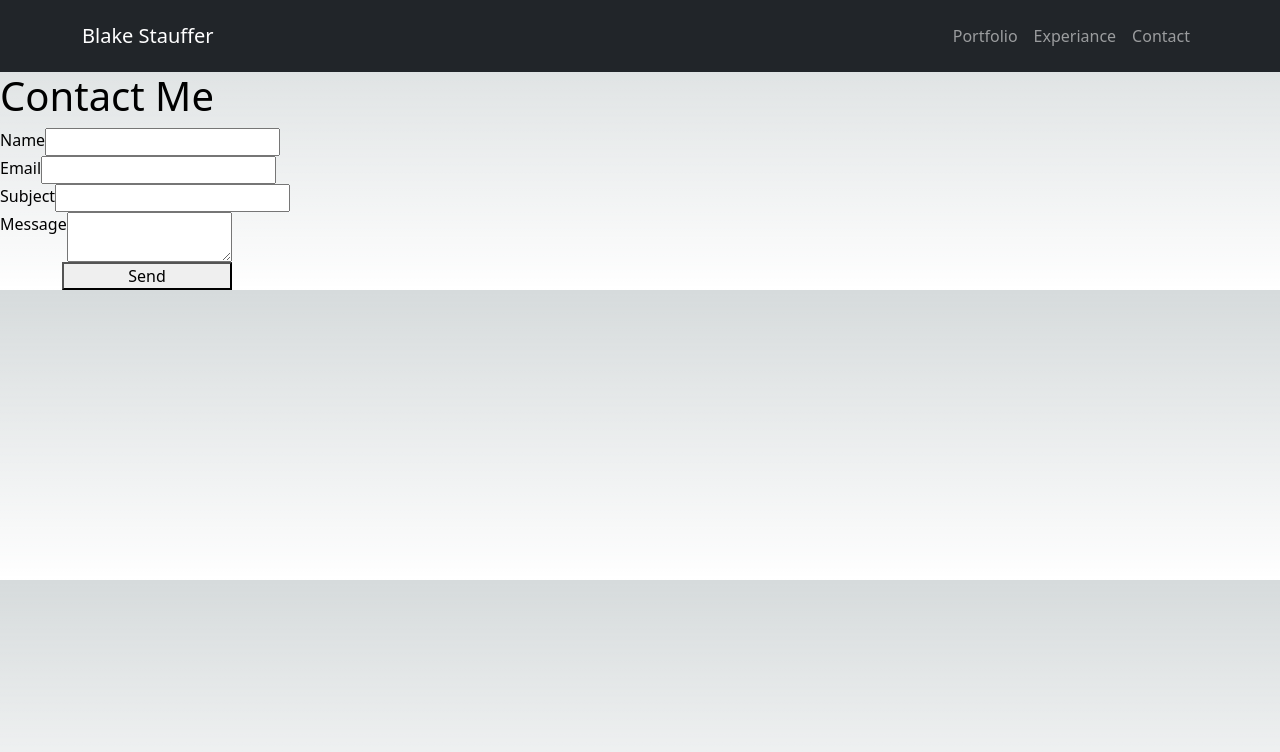
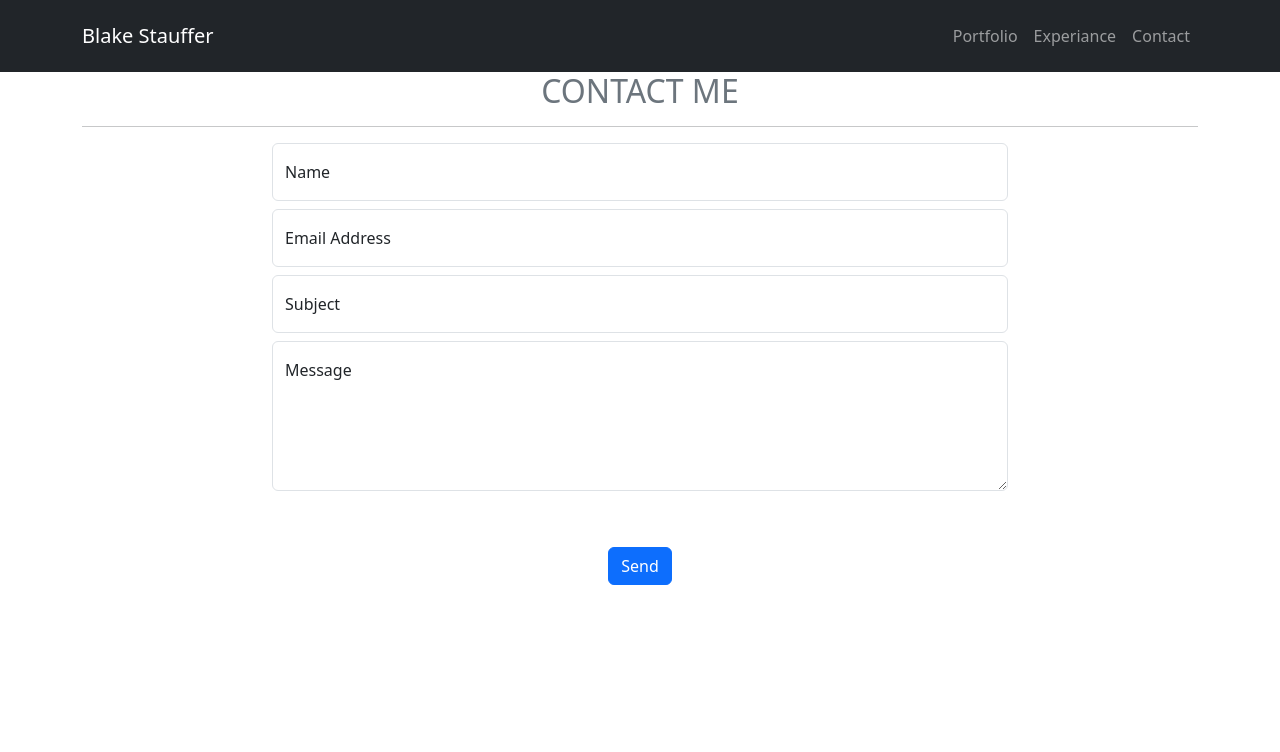
Before and after one commit to bestauffer/my-newer-next, a Next.js app: page /contact in a window 1280 px wide. Shown: the top 752 px of the page. Built offline with nearby package versions, Linux system fonts and the light colour scheme.

Commit message:
contact form has been bootstrapped

```diff
--- a/src/app/contact/layout.js
+++ b/src/app/contact/layout.js
@@ -1,13 +1,16 @@
 import React from 'react';
-
+import 'bootstrap/dist/css/bootstrap.css';
 import styles from '@@/app/layout.module.css';
 
 export default function Layout({ children }) {
+
+
+
   return (
-    <div>
-     <h1>
+    <div >
+      {/* <h1>
         Contact Me
-      </h1>
+      </h1> */}
       <div>
         {children}
       </div>
--- a/src/app/contact/page.js
+++ b/src/app/contact/page.js
@@ -1,57 +1,32 @@
 "use client"
-import '@@/styles/globals.css';
-import React from "react";
-import {useRef} from "react";
+import React, { useEffect, useRef, useState } from "react";
+import { useRouter } from 'next/navigation';
 import emailjs from '@emailjs/browser';
+// import 'bootstrap/dist/css/bootstrap.min.css';
 
 const Page = () => {
+    // useEffect(() => {
+    //     typeof document !== undefined
+    //       ? require("bootstrap/dist/js/bootstrap")
+    //       : null;
+    //   }, []);
+
     const form = useRef();
     //const navigate = useNavigate();
-    const [formStatus, setFormStatus] = React.useState('Send')
+    const router = useRouter();
+    const [formStatus, setFormStatus] = useState('Send');
 
     const onSubmit = (e) => {
         e.preventDefault();
 
-      setFormStatus('Submitting...')
-      const { name, email, message } = e.target.elements
-      let conFom = {
-        name: name.value,
-        email: email.value,
-        message: message.value,
-      }
-      console.log(conFom);
-      try {
-        //    await axios.get(apiPath)
-        //    .then(res => {
-          emailjs.sendForm(process.env.SERVICE_ID, process.env.TEMPLATE_ID, form.current, process.env.PUBLIC_KEY)
+        setFormStatus('Submitting...');
+        emailjs.sendForm(process.env.NEXT_PUBLIC_SERVICE_ID, process.env.NEXT_PUBLIC_TEMPLATE_ID, form.current, process.env.NEXT_PUBLIC_KEY)
             .then((result) => {
-        //navigate("/");
-          console.log(result.text);
+                setFormStatus('Send');
+                router.push("/");
             }, (error) => {
-        //navigate("/");
-          console.log(error.text);
+                setFormStatus('Error');
             });
-        // http.get('/email')
-        //   .then(response => {
-        //      navigate("/");
-        //     //setUsername(response.data.message);
-        //     //storeData("myMessage", response.data.message);
-        //   })
-        //   .catch(error => {
-        //     console.error(error);
-        //     navigate("/");
-        //   });
-
-        // const res = await fetch(`${apiPath}`);
-        // const response = await res.json();
-        // await setUsername(response.message);
-        // await storeData("myMessage", response.message);
-
-      } catch {
-        //await storeData("myUser", "error");
-        //setUsername("error with deno server... \nBut welcome to my profile");
-        //if (onError) onError(error);
-      }
 
         e.target.elements.name.value = '';
         e.target.elements.email.value = '';
@@ -59,40 +34,49 @@ const Page = () => {
         e.target.elements.subject.value = '';
 
     }
+
     return (
-        <div >
-            <div>
-                <form ref={form} style={{ width: "232px", display: "flex", flexDirection:"column", justifyContent:"center"}}onSubmit={onSubmit}>
-                    <div style={{ display: "flex", justifyContent:"space-between"}}>
-                        <label htmlFor="name">
-                            Name
-                        </label>
-                        <input type="text" name="name" required />
+<>
+<head>
+<link rel="stylesheet" href="https://fonts.googleapis.com/css?family=Montserrat:400,700&amp;display=swap"></link>
+        <link rel="stylesheet" href="https://fonts.googleapis.com/css?family=Lato:400,700,400italic,700italic&amp;display=swap"></link>
+</head>
+<div id="page-top" data-bs-spy="scroll" data-bs-target="#mainNav" data-bs-offset="72">
+<section id="contact">
+        <div class="container">
+            <h2 class="text-uppercase text-center text-secondary mb-0">Contact Me</h2>
+            <hr/>
+            <div class="row">
+                <div class="col-lg-8 mx-auto">
+                    <form ref={form} id="contactForm" name="sentMessage" onSubmit={onSubmit}>
+                        <div class="control-group">
+                            <div class="mb-0 form-floating controls pb-2"><input class="form-control" type="text" id="name" required="" name="name" placeholder="Name"/><label htmlFor="name" class="form-label">Name</label><small class="form-text text-danger help-block"></small></div>
                         </div>
-                    <div style={{display: "flex", justifyContent:"space-between"}}>
-                        <label  htmlFor="email">
-                            Email
-                        </label>
-                        <input type="email" name="email" required />
+                        <div class="control-group">
+                            <div class="mb-0 form-floating controls pb-2"><input class="form-control" type="email" id="email" required="" name="email" placeholder="Email Address"/><label htmlFor="email" class="form-label">Email Address</label><small class="form-text text-danger help-block"></small></div>
                         </div>
-                    <div style={{display: "flex", justifyContent:"space-between"}}>
-                        <label  htmlFor="subject">
-                            Subject
-                        </label>
-                        <input type="text" name="subject" required />
+                        <div class="control-group">
+                            <div class="mb-0 form-floating controls pb-2"><input class="form-control" type="text" id="subject" required="" name="subject" placeholder="Subject"/><label htmlFor="subject" class="form-label">Subject</label><small class="form-text text-danger help-block"></small></div>
                         </div>
-                    <div style={{display: "flex", justifyContent:"space-between"}}>
-                        <label  htmlFor="message">
-                            Message
-                        </label>
-                        <textarea id="message" name="message" required />
+                        <div class="control-group">
+                            <div class="mb-5 form-floating controls pb-2"><textarea class="form-control" id="message" required="" name="message" placeholder="Message" style={{height: "150px"}}></textarea><label htmlFor="message" class="form-label">Message</label><small class="form-text text-danger help-block"></small></div>
                         </div>
-                    <button style={{display:"flex", justifyContent:"center", alignSelf:"end", width: "170px"}} type="submit">
-                        {formStatus}
-                    </button>
+                        <div id="success"></div>
+                        <div class="d-flex justify-content-center"><button class="btn btn-primary flex-row btn-xl" id="sendMessageButton" type="submit">{formStatus}</button></div>
                     </form>
                 </div>
             </div>
+        </div>
+    </section>
+    </div>
+</>
+
+
+
+
+
+
+
     );
 };
 export default Page;
```
Also changed, not shown: src/app/layout.js (+7 -0 lines). Lines whose indentation alone changed are shown as unchanged.
